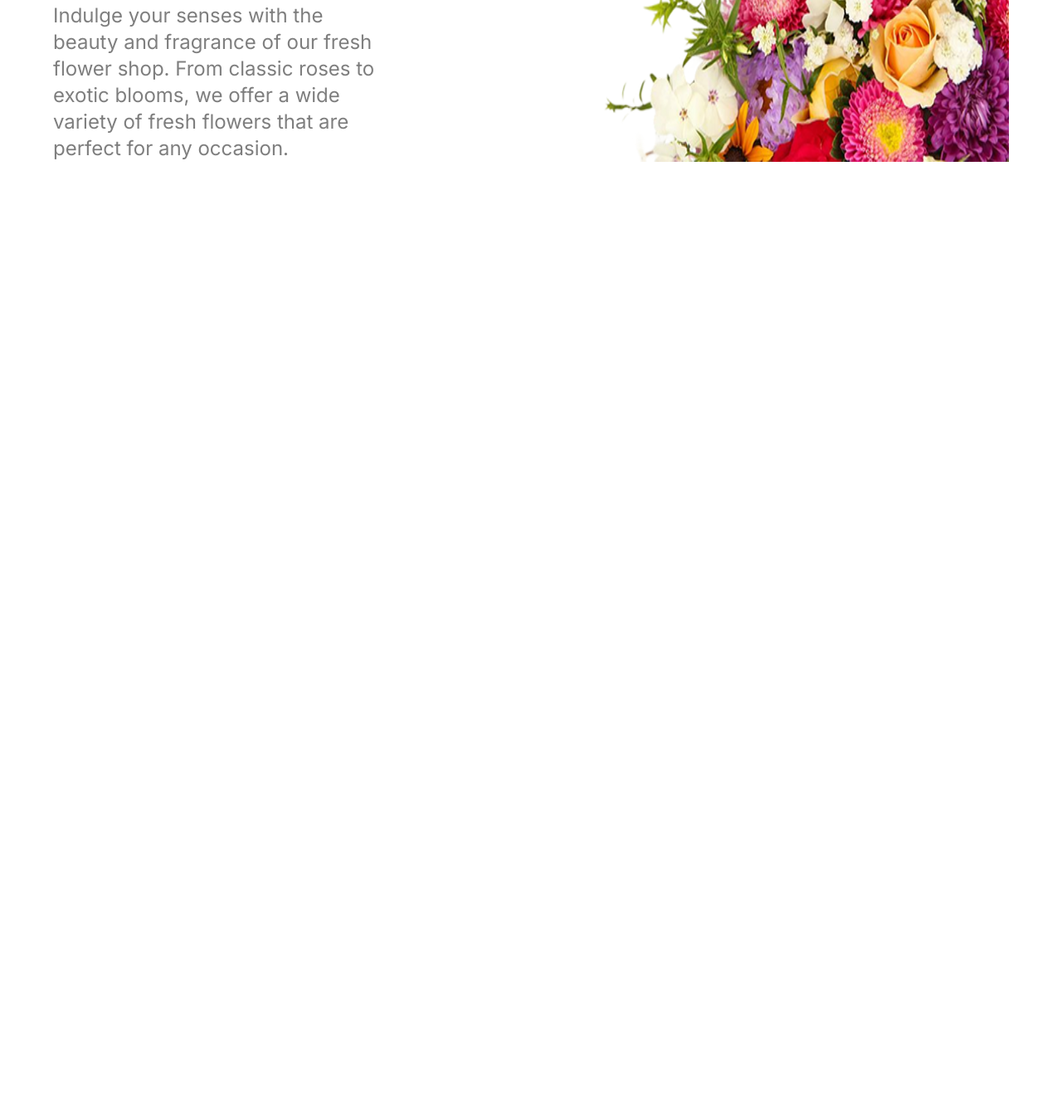
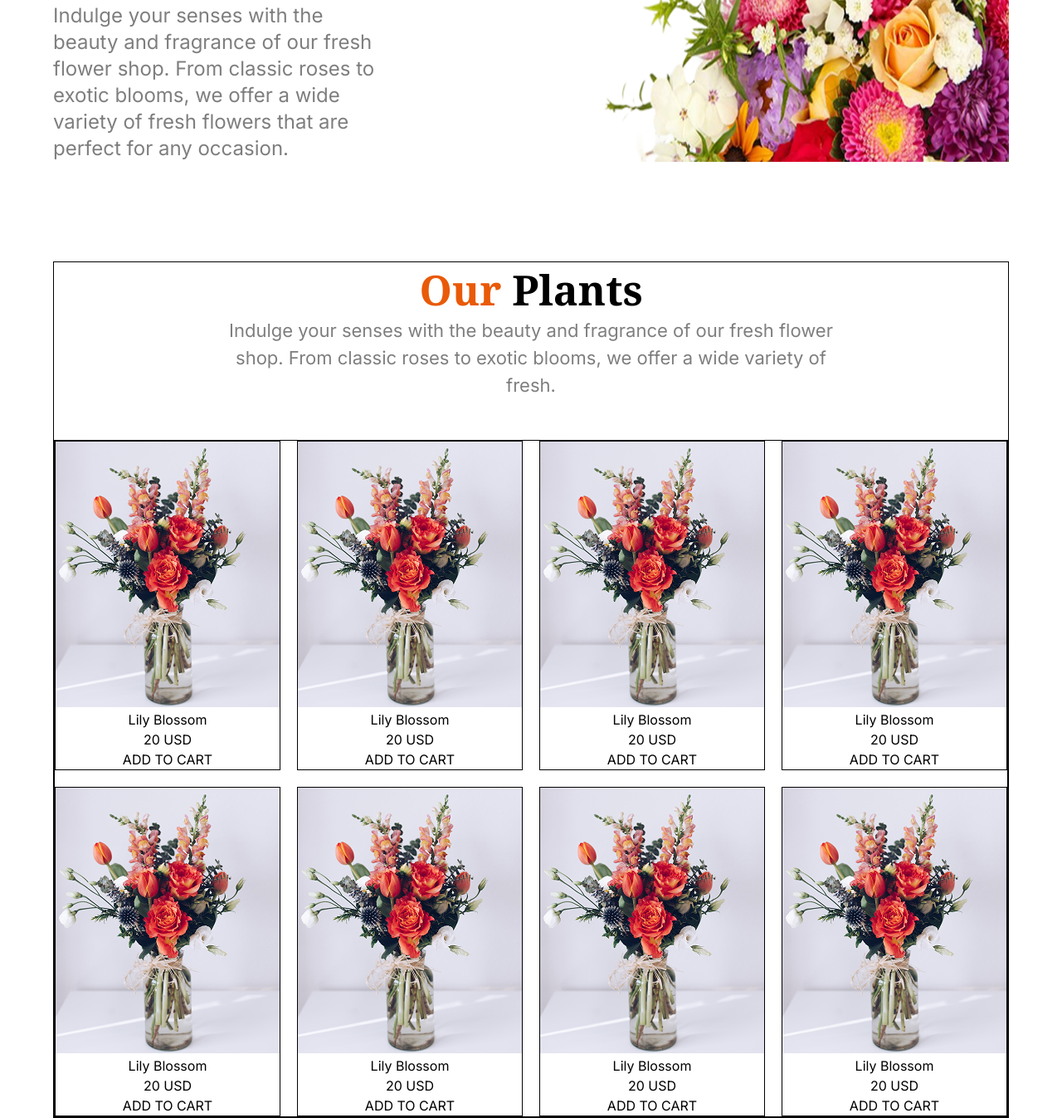
Before and after one commit to mongooseintown/PH-A-02, a plain HTML site: page index.html in a window 1280 px wide. Shown: the part 536-1883 px from the top of the page at 83% size. Before the commit the page ends 800 px from the top, so only its background shows below. Drawn offline with nearby package versions, Linux system fonts and the light colour scheme.

Commit message:
Done structure of Card section

```diff
--- a/index.html
+++ b/index.html
@@ -62,7 +62,7 @@
                             <h1><span class="text-[#000000]">ALWAYS</span> FRESH</h1>
                             <h1>FLOWERS</h1>
                         </span>
-                        <p class="text-[#000000] opacity-[50%] md:text-2xl text-sm w-[70%]">Indulge your senses with the beauty and
+                        <p class="text-[#000000] opacity-[50%] md:text-2xl text-sm w-[100%] lg:w-[70%]">Indulge your senses with the beauty and
                             fragrance of our fresh flower shop. From classic roses to
                             exotic blooms, we offer a wide variety of fresh flowers that are perfect for any occasion.
                         </p>
@@ -72,6 +72,63 @@
                     </div>
                 </div>
             </section>
+            <!-- CARDS -->
+             <section class="w-[90%] m-auto border text-center mt-[65px] lg:mt-[120px]">
+                <span class="text-2xl font-bold font-(family-name:--notoserifFont) text-[#E95A08] lg:text-[50px]">Our <span class="text-[#000000]">Plants</span></span>
+                <p class="lg:w-[65%] lg:m-auto font-(family-name:--interFont) text-[14px] text-center text-[#000000] opacity-[50%] lg:text-[22px]">
+                    Indulge your senses with the beauty and fragrance of our fresh flower shop. From classic roses to exotic blooms, we offer a wide variety of fresh.
+                </p>
+                <div class="mt-[28px] lg:mt-[49px] grid grid-cols-2 gap-[20px] lg:grid-cols-4 border">
+                    <div class="border flex flex-col justify-center items-center">
+                        <img src="./assets/sample-flower-image.png" alt="" class="w-[100%]">
+                        <h3>Lily Blossom</h3>
+                        <h3>20 USD</h3>
+                        <a href="#">ADD TO CART</a>
+                    </div>
+                    <div class="border flex flex-col justify-center items-center">
+                        <img src="./assets/sample-flower-image.png" alt="" class="w-[100%]">
+                        <h3>Lily Blossom</h3>
+                        <h3>20 USD</h3>
+                        <a href="#">ADD TO CART</a>
+                    </div>
+                    <div class="border flex flex-col justify-center items-center">
+                        <img src="./assets/sample-flower-image.png" alt="" class="w-[100%]">
+                        <h3>Lily Blossom</h3>
+                        <h3>20 USD</h3>
+                        <a href="#">ADD TO CART</a>
+                    </div>
+                    <div class="border flex flex-col justify-center items-center">
+                        <img src="./assets/sample-flower-image.png" alt="" class="w-[100%]">
+                        <h3>Lily Blossom</h3>
+                        <h3>20 USD</h3>
+                        <a href="#">ADD TO CART</a>
+                    </div>
+                    <div class="border flex flex-col justify-center items-center">
+                        <img src="./assets/sample-flower-image.png" alt="" class="w-[100%]">
+                        <h3>Lily Blossom</h3>
+                        <h3>20 USD</h3>
+                        <a href="#">ADD TO CART</a>
+                    </div>
+                    <div class="border flex flex-col justify-center items-center">
+                        <img src="./assets/sample-flower-image.png" alt="" class="w-[100%]">
+                        <h3>Lily Blossom</h3>
+                        <h3>20 USD</h3>
+                        <a href="#">ADD TO CART</a>
+                    </div>
+                    <div class="border flex flex-col justify-center items-center">
+                        <img src="./assets/sample-flower-image.png" alt="" class="w-[100%]">
+                        <h3>Lily Blossom</h3>
+                        <h3>20 USD</h3>
+                        <a href="#">ADD TO CART</a>
+                    </div>
+                    <div class="border flex flex-col justify-center items-center">
+                        <img src="./assets/sample-flower-image.png" alt="" class="w-[100%]">
+                        <h3>Lily Blossom</h3>
+                        <h3>20 USD</h3>
+                        <a href="#">ADD TO CART</a>
+                    </div>
+                </div>
+             </section>
         </main>
     </div>
 
```
